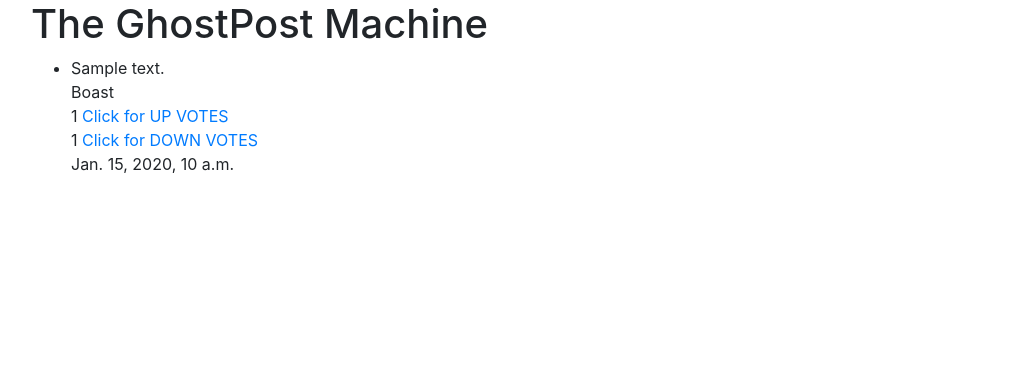
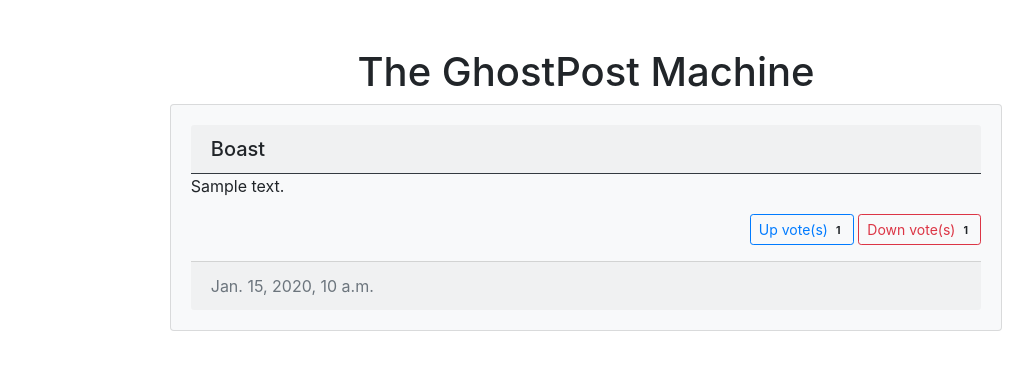
Before and after one commit to luisfff29/ghostpost, a Django app: page / in a window 1280 px wide. Shown: the top 370 px of the page, without its empty margins (54-1087 px from the left). Run offline with Django 3.2, Linux system fonts and the light colour scheme; tables that the repository leaves empty hold one stand-in row (values such as "Sample post"); some libraries are stand-ins or nearby versions.

Commit message:
add css to index.html

```diff
--- a/templates/index.html
+++ b/templates/index.html
@@ -13,18 +13,28 @@
   <body>
     <div class="container">
       {% block body_block %}
-      <h1>The GhostPost Machine</h1>
-      <ul>
-        {% for post in data %}
-        <li>
-          {{ post.text }}<br />
-          {{ post }}<br />
-          {{ post.up_vote }} <a href='/up_vote/{{ post.id }}/'>Click for UP VOTES</a><br />
-          {{ post.down_vote }} <a href='/down_vote/{{ post.id }}/'>Click for DOWN VOTES</a><br />
-          {{ post.date }}
-        </li>
-        {% endfor %}
-      </ul>
+      <h1 class='text-center mt-5'>The GhostPost Machine</h1>
+      {% for post in data %}
+      <div class="card w-75 mx-auto bg-light mb-3">
+        <div class="card-body">
+          <h5 class="card-header border-dark">{{ post }}</h5>
+          <p class="card-text">{{ post.text }}</p>
+          <p class='text-right'>
+            <a href='/up_vote/{{ post.id }}/'>
+              <button type="button" class="btn btn-outline-primary btn-sm">
+                Up vote(s) <span class="badge badge-light">{{ post.up_vote }}</span>
+              </button>
+            </a>
+            <a href='/down_vote/{{ post.id }}/'>
+              <button type="button" class="btn btn-outline-danger btn-sm">
+                Down vote(s) <span class="badge badge-light">{{ post.down_vote }}</span>
+              </button>
+            </a>
+          </p>
+          <div class='card-footer text-muted'>{{ post.date }}</div>
+        </div>
+      </div>
+      {% endfor %}
       {% endblock %}
     </div>
   </body>
```
